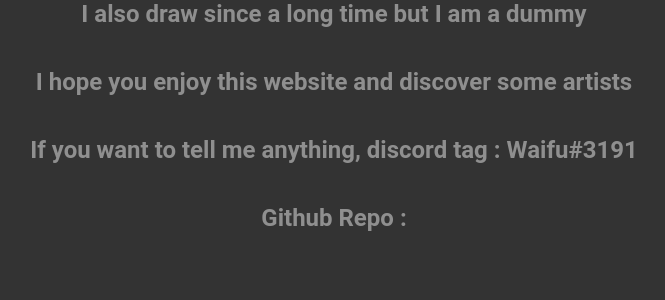
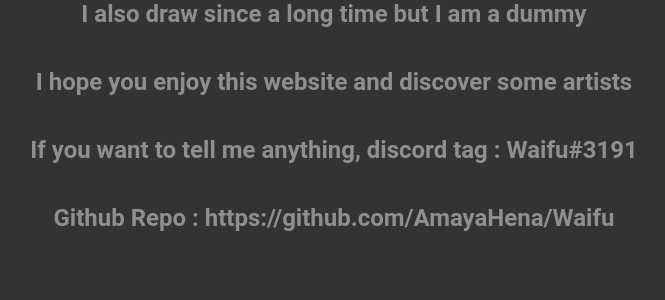
Before and after one commit to AmayaHena/Waifu, a Rails app: page /about in a window 1280 px wide. Shown: the part 472-772 px from the top of the page, without its empty margins (306-971 px from the left). Run offline with Rails 7, Linux system fonts and the light colour scheme; style sheets or scripts are compiled from the project's sources.

Commit message:
[ADD] link to hithub repo (app/views/about/info?html.erb)

```diff
--- a/app/views/about/info.html.erb
+++ b/app/views/about/info.html.erb
@@ -11,5 +11,5 @@
 <footer>
     <h4>I hope you enjoy this website and discover some artists</h4>
     <h4>If you want to tell me anything, discord tag : Waifu#3191</h4>
-    <h4>Github Repo :</h4>
+    <h4>Github Repo : https://github.com/AmayaHena/Waifu</h4>
 </footer>
```
